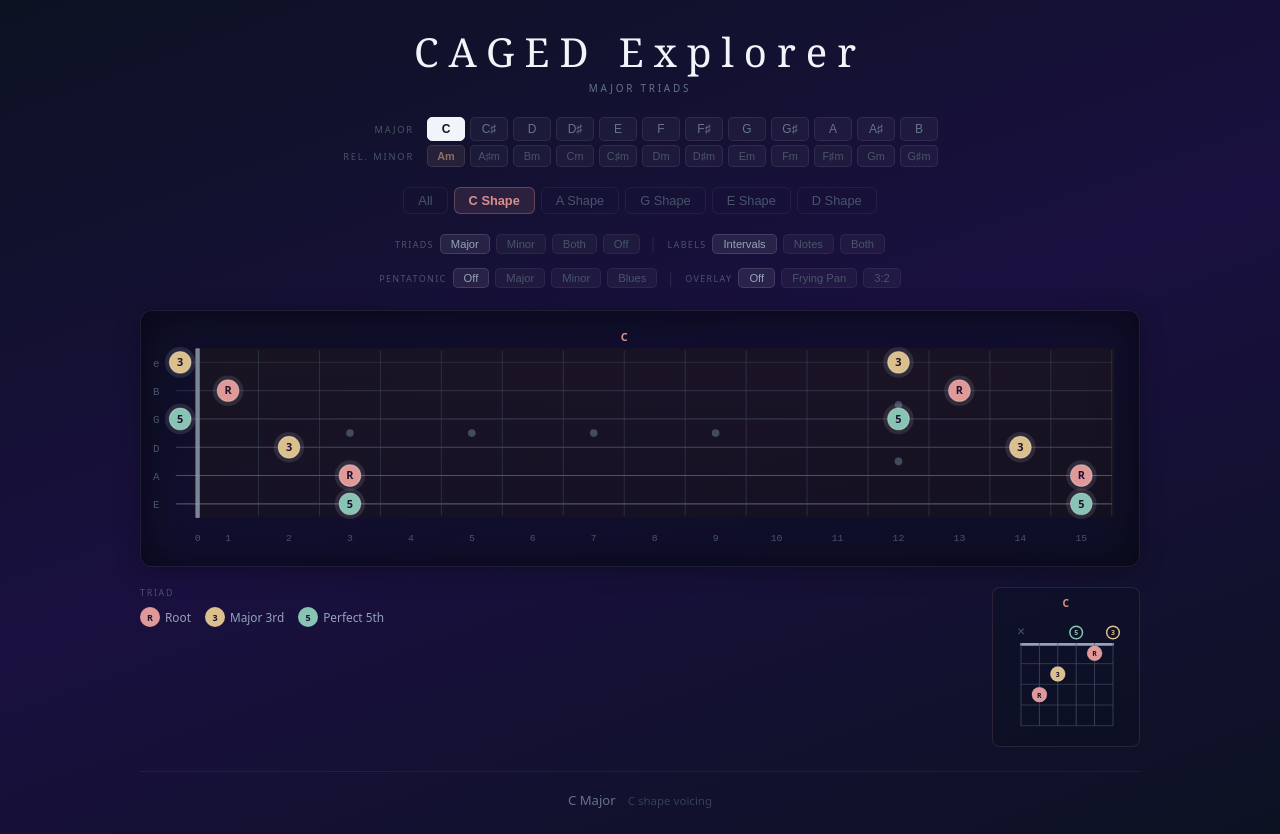
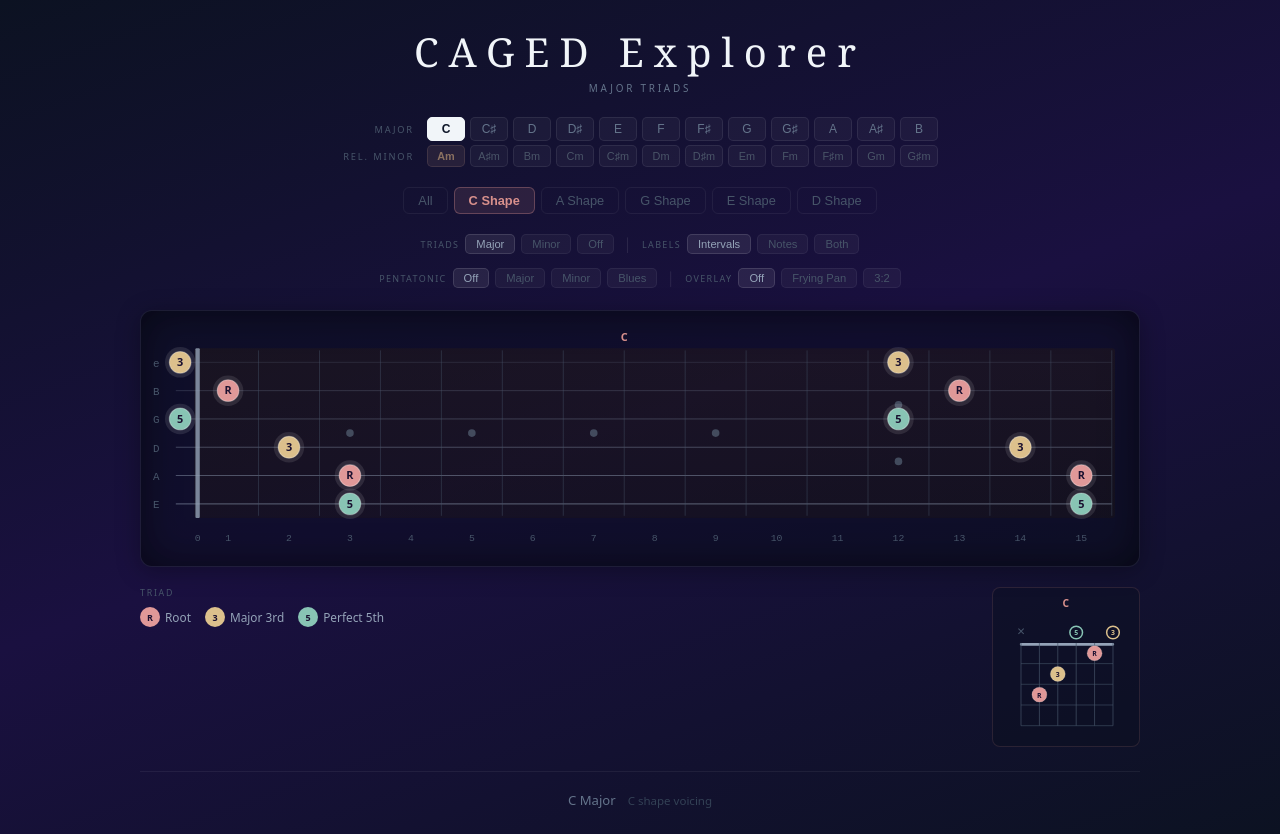
Before and after one commit to tartansandal/caged-explorer, a React (Vite) app: page / in a window 1280 px wide. Built offline with nearby package versions, Linux system fonts and the light colour scheme.

Commit message:
refactor: remove "Both" triad mode option
Showing major and minor triads simultaneously doesn't make musical sense.
Remove the Both toggle, dashed-border styling, majTriadPositions memo,
and triadBoth legend. Simplify triad mode to major/minor/off.

```diff
--- a/src/App.jsx
+++ b/src/App.jsx
@@ -133,7 +133,6 @@ const CHORD_MIN = {
 const LEGEND = {
   triadMaj:  [["R","Root"], ["3","Major 3rd"], ["5","Perfect 5th"]],
   triadMin:  [["R","Root"], ["♭3","Minor 3rd"], ["5","Perfect 5th"]],
-  triadBoth: [["R","Root"], ["3","Major 3rd"], ["♭3","Minor 3rd"], ["5","Perfect 5th"]],
   pentaMaj:  [["2","Major 2nd"], ["6","Major 6th"]],
   pentaMajWithMin: [["2","Major 2nd"], ["3","Major 3rd"], ["6","Major 6th"]], // When minor triad shown (3 not in triad legend)
   pentaMin:  [["♭3","Minor 3rd"], ["4","Perfect 4th"], ["♭7","Minor 7th"]],
@@ -173,7 +172,7 @@ function ToggleButton({ label, active, onClick, accent = false, style = {} }) {
   );
 }
 
-function FretDot({ cx, cy, radius, interval, keyIdx, labelMode, shapeBorder, dashed = false, showNoteName = false }) {
+function FretDot({ cx, cy, radius, interval, keyIdx, labelMode, shapeBorder, showNoteName = false }) {
   const color = THEME.interval[interval];
   const note = noteName(interval, keyIdx);
   const primary = labelMode === "notes" ? note : interval;
@@ -184,7 +183,7 @@ function FretDot({ cx, cy, radius, interval, keyIdx, labelMode, shapeBorder, das
     <g>
       <circle cx={cx} cy={cy} r={radius + (isTriad ? 4 : 3)} fill={THEME.glow[isTriad ? "medium" : "soft"]} />
       <circle cx={cx} cy={cy} r={radius} fill={color} stroke={shapeBorder || THEME.stroke.medium}
-        strokeWidth={shapeBorder ? 2.5 : (isTriad ? 1 : 0.7)} strokeDasharray={dashed ? "3,2" : "none"} />
+        strokeWidth={shapeBorder ? 2.5 : (isTriad ? 1 : 0.7)} strokeDasharray="none" />
       <text x={cx} y={cy + (isTriad ? 3.5 : 3)} textAnchor="middle" fill={THEME.text.dark}
         fontSize={isLong ? (isTriad ? 8 : 6) : (isTriad ? 10 : 8)} fontWeight={isTriad ? 700 : 600}>
         {primary}
@@ -289,8 +288,8 @@ export default function CAGEDExplorer() {
   const [overlayMode, setOverlayMode] = useState("off");
 
   const effectiveKey = isMinorKey ? (keyIndex + 9) % 12 : keyIndex;
-  const showMajTriad = triadMode === "major" || triadMode === "both";
-  const showMinTriad = triadMode === "minor" || triadMode === "both";
+  const showMajTriad = triadMode === "major";
+  const showMinTriad = triadMode === "minor";
   const showTriads = triadMode !== "off";
   const showPenta = pentaMode !== "off";
   const visibleShapes = useMemo(() => activeShape === "all" ? SHAPES : [activeShape], [activeShape]);
@@ -352,12 +351,6 @@ export default function CAGEDExplorer() {
     if (showMinTriad) visibleShapes.forEach(sh => minTriads[sh].forEach(([s, f]) => set.add(posKey(s, f))));
     return set;
   }, [majTriads, minTriads, visibleShapes, showMajTriad, showMinTriad]);
-
-  const majTriadPositions = useMemo(() => {
-    const set = new Set();
-    if (showMajTriad) visibleShapes.forEach(sh => majTriads[sh].forEach(([s, f]) => set.add(posKey(s, f))));
-    return set;
-  }, [majTriads, visibleShapes, showMajTriad]);
 
   const pentaNotes = useMemo(() => {
     if (!pentaData) return [];
@@ -470,27 +463,27 @@ export default function CAGEDExplorer() {
   const svgW = MARGIN_LEFT + NUM_FRETS * FRET_SPACING + 25;
   const svgH = MARGIN_TOP + 5 * STRING_SPACING + 48;
 
-  const triadLegend = triadMode === "both" ? LEGEND.triadBoth : triadMode === "minor" ? LEGEND.triadMin : LEGEND.triadMaj;
+  const triadLegend = triadMode === "minor" ? LEGEND.triadMin : LEGEND.triadMaj;
   // Pentatonic legend varies by pentaMode × triadMode:
   //   triads off  → full legend (includes R, 5 etc.)
   //   triads on   → omit intervals already in the triad legend
   const PENTA_LEGEND = {
-    off:   { off: [], major: [], minor: [], both: [] },
-    major: { off: LEGEND.pentaMajFull, major: LEGEND.pentaMaj, minor: LEGEND.pentaMajWithMin, both: LEGEND.pentaMaj },
-    minor: { off: LEGEND.pentaMinFull, major: LEGEND.pentaMin, minor: LEGEND.pentaMinWithMaj, both: LEGEND.pentaMinWithMaj },
-    blues: { off: LEGEND.bluesFull,    major: LEGEND.blues,    minor: LEGEND.bluesWithMaj,    both: LEGEND.bluesWithMaj },
+    off:   { off: [], major: [], minor: [] },
+    major: { off: LEGEND.pentaMajFull, major: LEGEND.pentaMaj, minor: LEGEND.pentaMajWithMin },
+    minor: { off: LEGEND.pentaMinFull, major: LEGEND.pentaMin, minor: LEGEND.pentaMinWithMaj },
+    blues: { off: LEGEND.bluesFull,    major: LEGEND.blues,    minor: LEGEND.bluesWithMaj },
   };
   const pentaLegend = PENTA_LEGEND[pentaMode][triadMode];
 
   const keyName = NOTES[effectiveKey];
   const footerKey = (() => {
     if (triadMode === "off") return showPenta ? `${keyName} ${scaleName(pentaMode)}` : "";
-    const base = triadMode === "both" ? `${keyName} Major · ${keyName} Minor` : triadMode === "minor" ? `${keyName} Minor` : `${keyName} Major`;
+    const base = triadMode === "minor" ? `${keyName} Minor` : `${keyName} Major`;
     return showPenta ? `${base} · ${scaleName(pentaMode)}` : base;
   })();
 
   const subtitle = (() => {
-    const triadPart = triadMode === "both" ? "Major & Minor Triads" : triadMode === "minor" ? "Minor Triads" : "Major Triads";
+    const triadPart = triadMode === "minor" ? "Minor Triads" : "Major Triads";
     return showPenta ? `${triadPart} · ${scaleName(pentaMode)}` : triadPart;
   })();
 
@@ -552,8 +545,8 @@ export default function CAGEDExplorer() {
         {/* Options Row 1: Triads + Labels */}
         <div style={STYLE.optionRow(14)}>
           <span style={STYLE.optionLabel}>Triads</span>
-          {["major", "minor", "both", "off"].map(m => (
-            <ToggleButton key={m} label={m === "major" ? "Major" : m === "minor" ? "Minor" : m === "both" ? "Both" : "Off"}
+          {["major", "minor", "off"].map(m => (
+            <ToggleButton key={m} label={m === "major" ? "Major" : m === "minor" ? "Minor" : "Off"}
               active={triadMode === m} onClick={() => setTriadMode(m)} />
           ))}
           <span style={STYLE.divider}>│</span>
@@ -709,12 +702,10 @@ export default function CAGEDExplorer() {
             ))}
 
             {showMinTriad && visibleShapes.map(sh =>
-              minTriads[sh]
-                .filter(([s, f]) => !(triadMode === "both" && majTriadPositions.has(posKey(s, f))))
-                .map(([s, f, interval], idx) => (
+              minTriads[sh].map(([s, f, interval], idx) => (
                   <FretDot key={`m-${sh}-${idx}`} cx={noteX(f)} cy={strY(s)} radius={TRIAD_RADIUS} interval={interval}
                     keyIdx={effectiveKey} labelMode={labelMode} shapeBorder={activeShape === "all" ? THEME.shape[sh] : null}
-                    dashed={triadMode === "both"} showNoteName={labelMode === "both" && f !== 0} />
+                    showNoteName={labelMode === "both" && f !== 0} />
                 ))
             )}
 
@@ -731,17 +722,8 @@ export default function CAGEDExplorer() {
         {/* Bottom Section: Legend + Chord Diagrams */}
         <div style={{ display: "flex", justifyContent: "space-between", alignItems: "flex-start", marginTop: 20, gap: 20, flexWrap: "wrap" }}>
           <div>
-            {showTriads && <LegendSection title={triadMode === "both" ? "Triads" : triadMode === "minor" ? "Minor Triad" : "Triad"}
+            {showTriads && <LegendSection title={triadMode === "minor" ? "Minor Triad" : "Triad"}
               items={triadLegend} dotSize={20} keyIdx={effectiveKey} labelMode={labelMode} />}
-
-            {showTriads && triadMode === "both" && (
-              <div style={{ fontSize: "0.6rem", color: THEME.text.muted, marginTop: 6, display: "flex", alignItems: "center", gap: 6 }}>
-                <svg width={20} height={12}>
-                  <circle cx={6} cy={6} r={5} fill={THEME.interval["♭3"]} stroke={THEME.stroke.medium} strokeWidth={1} strokeDasharray="3,2" />
-                </svg>
-                <span>Dashed border = minor</span>
-              </div>
-            )}
 
             {pentaLegend.length > 0 && <LegendSection title={scaleName(pentaMode)} items={pentaLegend} dotSize={16}
               mt={showTriads ? 14 : 0} keyIdx={effectiveKey} labelMode={labelMode} />}
```
Also changed, not shown: 2 other files (tests, documents, lock files or other folders).
